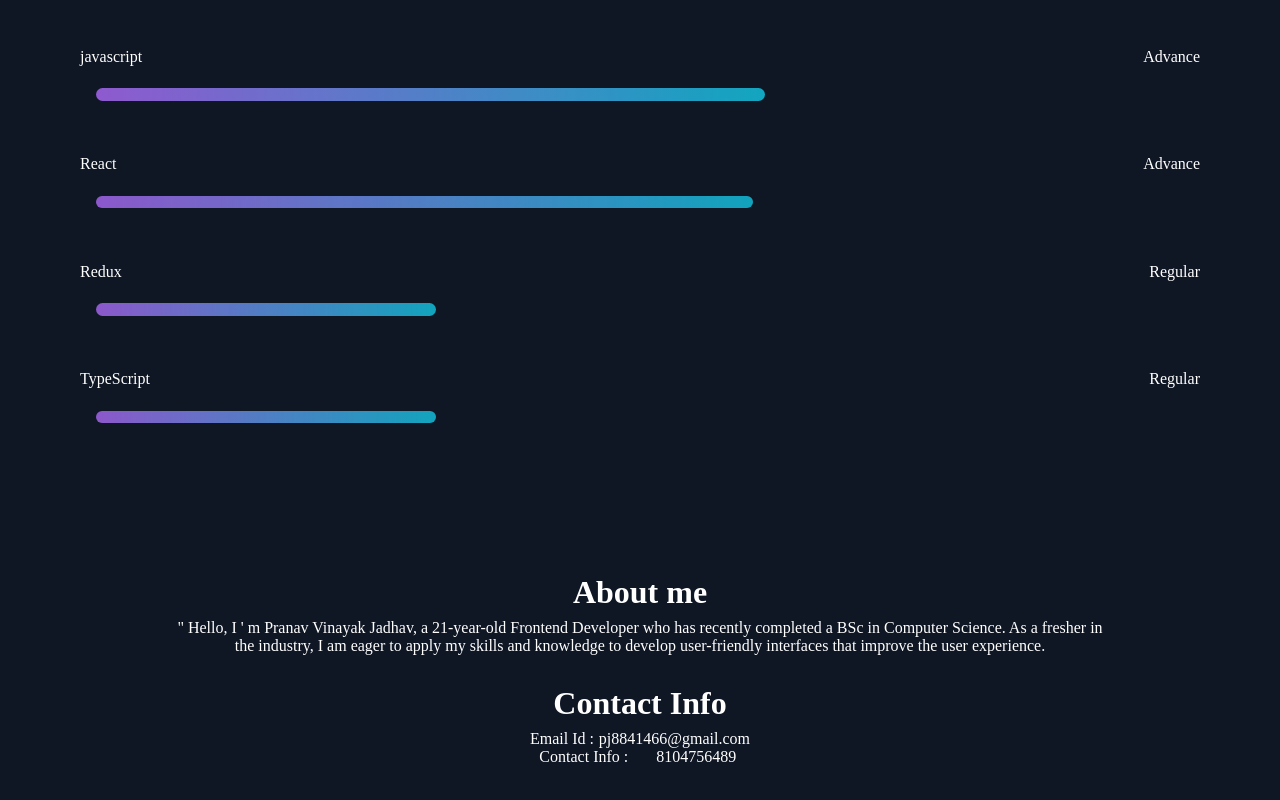
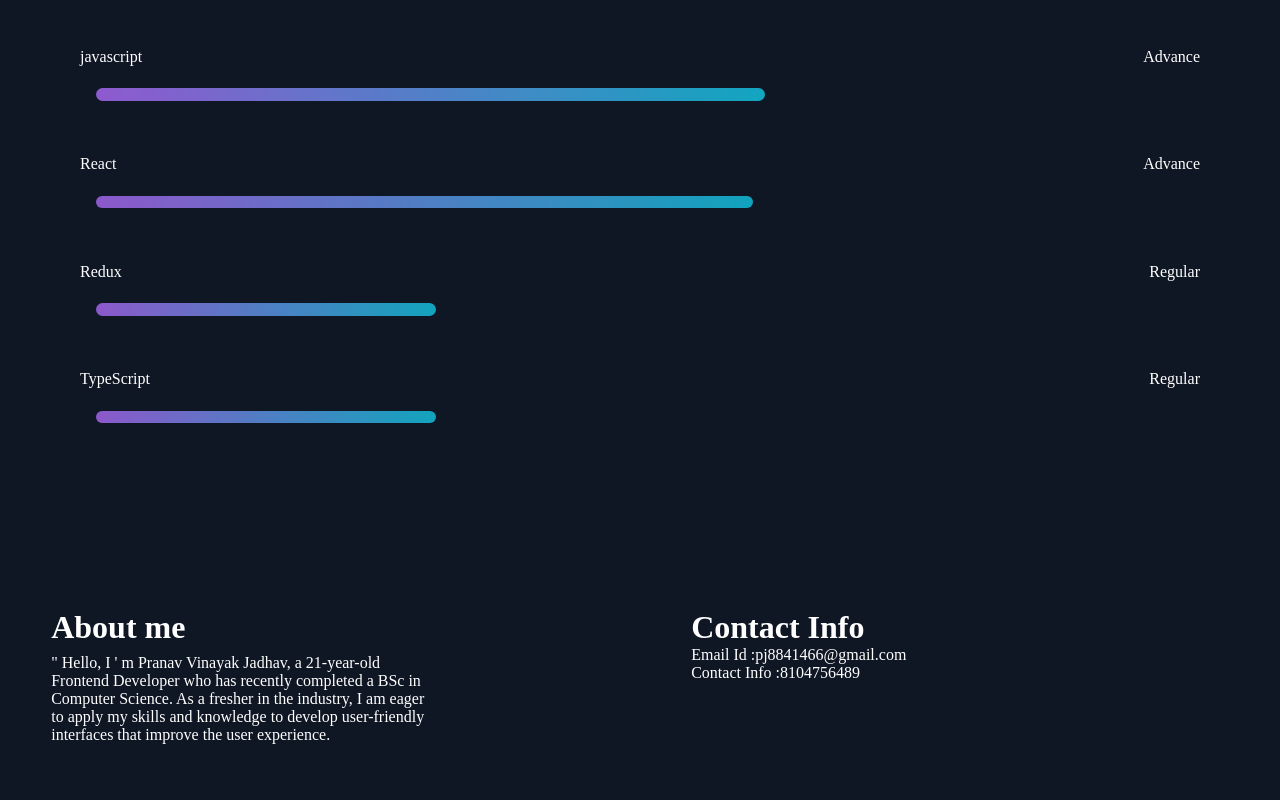
Before and after one commit to PrAnAvViNaYaKjAdHaV/Portfolio, a React (Vite) app: page / in a window 1280 px wide. Shown: the part 2081-2881 px from the top of the page. Built offline with nearby package versions, Linux system fonts and the light colour scheme.

Commit message:
footer adjstment

```diff
--- a/src/components/AboutMe/AboutMe.css
+++ b/src/components/AboutMe/AboutMe.css
@@ -4,31 +4,40 @@
   background-color: var(--color-light-dark);
   color: var(--color-white);
   display: flex;
-  flex-direction: column;
-  align-items: center;
-  padding: 1rem;
-  text-align: center;
+  justify-content:space-around;
 }
 
-.About_me h1{
+.my_info{
+  flex: 1;
+  padding: 3.2rem;
+}
+.my_info h1{
   margin-bottom: 0.5rem;
 }
-.About_me p{
-  width: 75%;
+.my_info p {
+  width: 70%;
+}
+.Contact_info {
+   padding: 3.2rem;
+  flex: 1;
+}
+.Contact_info .email {
+    display: flex;
 }
 
-.Contact_info {
-   margin-top: 30px;
+.Contact_info .Phone_number {
+    display: flex;
 }
 
-.Contact_info .email{
-  display: flex;
-  justify-content: start;
-  gap: 0.3rem;
+@media (max-width: 767px) {
+    .About_me {
+       flex-direction:column;
+       justify-content: start;
+    }
+    .my_info{
+      flex: 0;
+    }
+    .Contact_info {
+      flex: 0;
+    }
 }
-
-.Contact_info .Phone_number{
-  display: flex;
-  justify-content: start;
-  gap: 0.3rem;
-}
--- a/src/components/AboutMe/AboutMe.jsx
+++ b/src/components/AboutMe/AboutMe.jsx
@@ -2,9 +2,11 @@
 import './AboutMe.css'
 const AboutMe = () => {
   return (
-      <div className='About_me' id='About_me'>
-          <h1 className='reveal'>About me</h1>
-      <p className='reveal'> &quot; Hello, I &apos; m Pranav Vinayak Jadhav, a 21-year-old Frontend Developer who has recently completed a BSc in Computer Science. As a fresher in the industry, I am eager to apply my skills and knowledge to develop user-friendly interfaces that improve the user experience.</p>
+    <div className='About_me' id='About_me'>
+      <div className="my_info reveal">
+         <h1>About me</h1>
+      <p> &quot; Hello, I &apos; m Pranav Vinayak Jadhav, a 21-year-old Frontend Developer who has recently completed a BSc in Computer Science. As a fresher in the industry, I am eager to apply my skills and knowledge to develop user-friendly interfaces that improve the user experience.</p>
+      </div>
       <div className='Contact_info'>
         <h1 className='reveal'>Contact Info</h1>
         <div className="email reveal">
```
